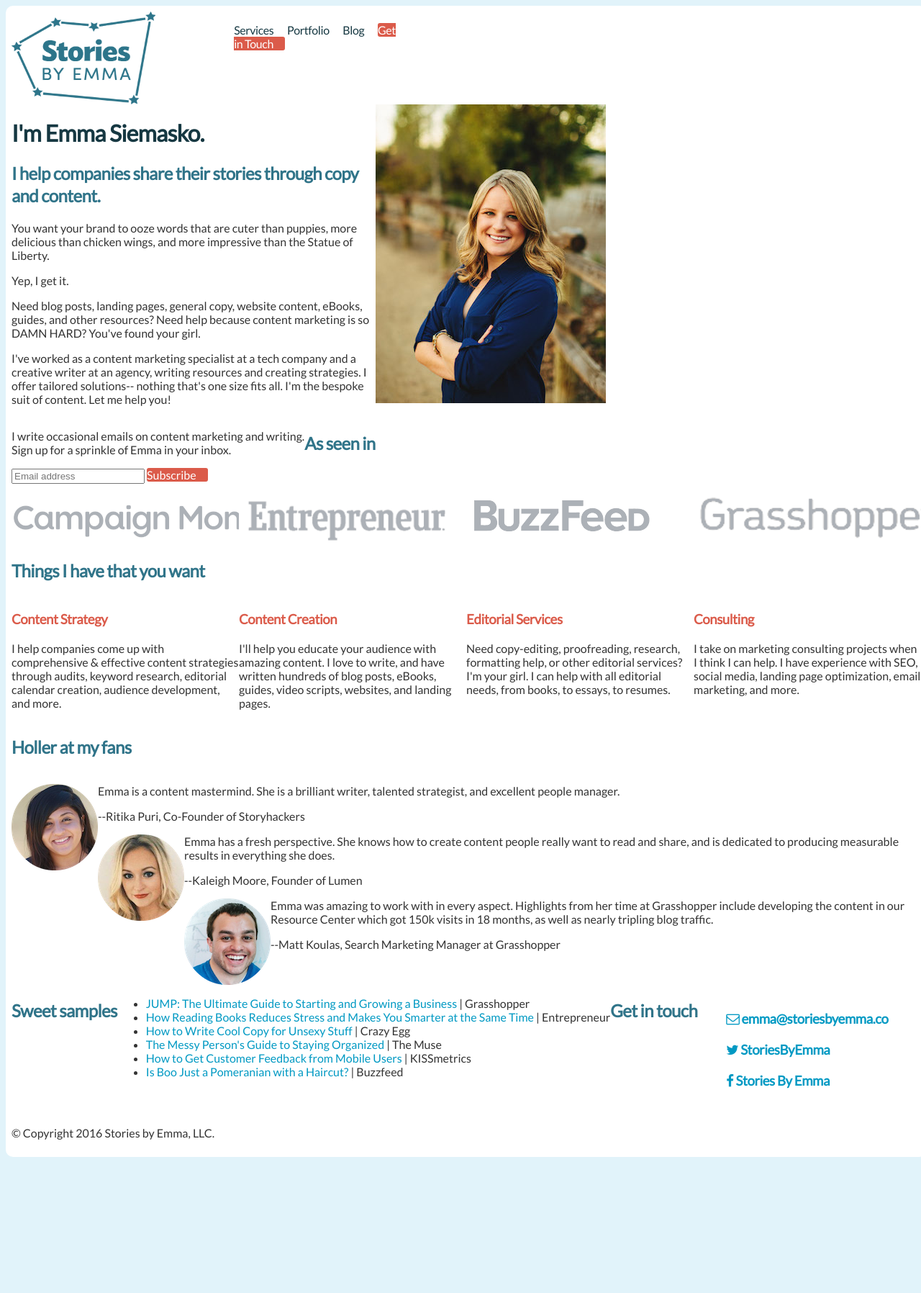
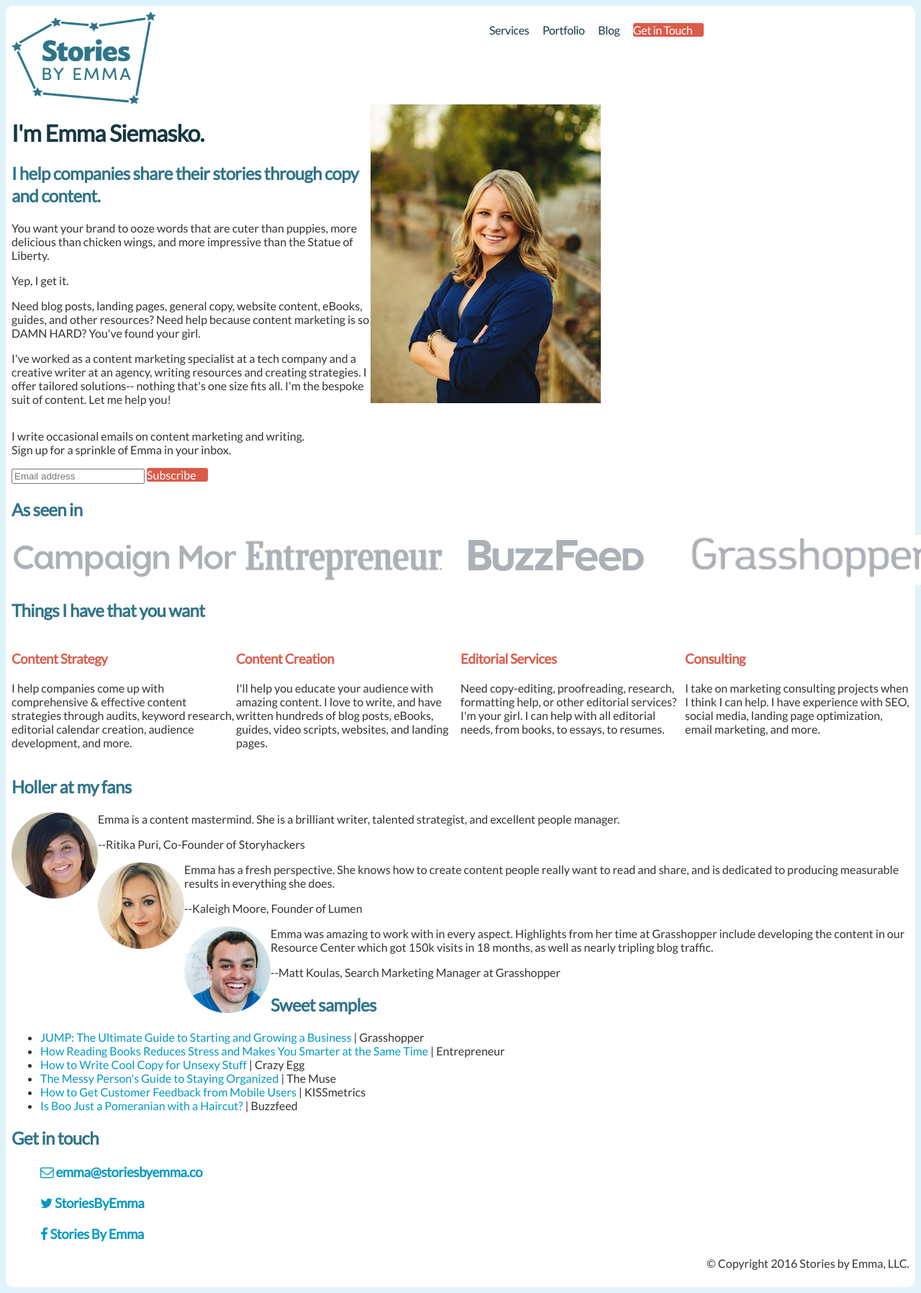
Before and after one commit to emmalepsy/emmalepsy.github.io, a Jekyll site: the page mobile.html, which Jekyll copies as it is, in a window 1280 px wide. Shown: the whole page at 72% size. Built offline with Jekyll 4.4.1, drawn with Linux system fonts in a browser that asks for light colours; nearby versions of some CDN libraries; a style sheet for code colours, icons or effects is not loaded; before the commit the page ends 1615 px from its top, so only the background shows below that.

Commit message:
Remove flex box from main container

```diff
--- a/mobile.html
+++ b/mobile.html
@@ -36,15 +36,12 @@
   padding: 0.5em;
   background: #ffffff;
   border-radius: 10px;
-  width: 100%;
-  display: -webkit-flex;
-  -webkit-flex-flow: row wrap;
-  flex-flow: row wrap;
 }
 
 .group {
  margin: 0;
  padding: 0;
+ width: 100%;
  display: -webkit-flex;
  -webkit-flex-flow: row wrap;
  flex-flow: row wrap;
```
